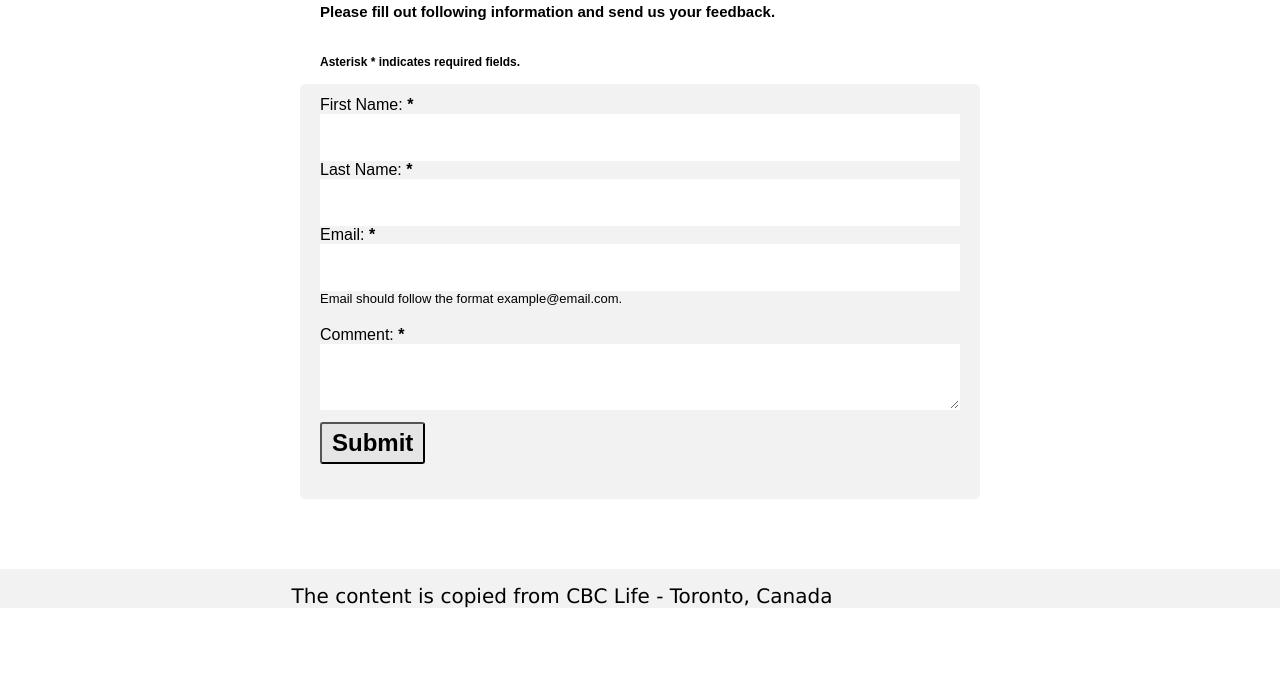
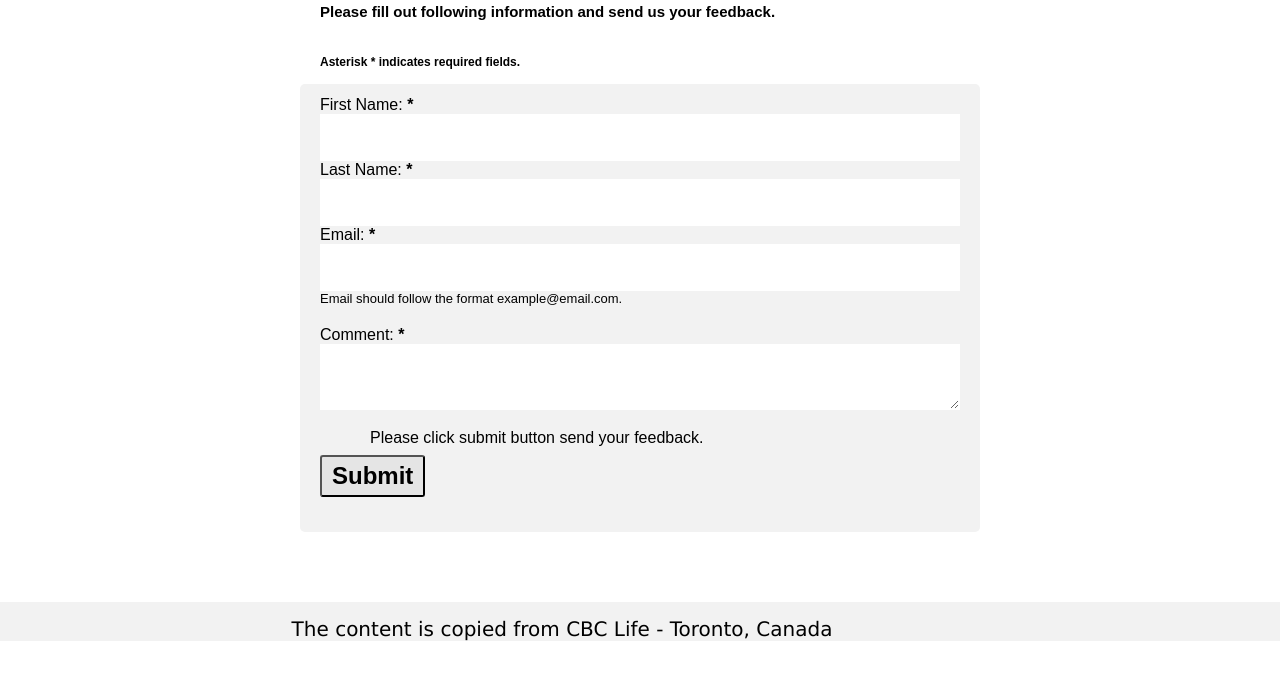
Before and after one commit to Vishmor/Training, a plain HTML site: page contactus.html in a window 1280 px wide. Shown: the part 120-800 px from the top of the page. Drawn offline with Linux system fonts and the light colour scheme.

Commit message:
Update contactus.html

```diff
--- a/contactus.html
+++ b/contactus.html
@@ -98,7 +98,8 @@
         <p id="email-help" aria-hidden="true">Email should follow the format example@email.com.</p>
         <label for="comment">Comment: <span style="color: black; font-weight: bold;" aria-hidden="true">*</span></label>
         <textarea id="comment" name="comment" aria-required="true"></textarea>
-        <button type="submit" id="sendBtn" name="sendBtn" >Submit</button>
+        <p id="submit-help" aria-hidden="true">Please click submit button send your feedback.</p>
+        <button type="submit" id="sendBtn" name="sendBtn" aria-labeledby="submit-help">Submit</button>
         <p class="message" id="successMsg" tabindex="0"></p>
      </form>
    </div>
```
